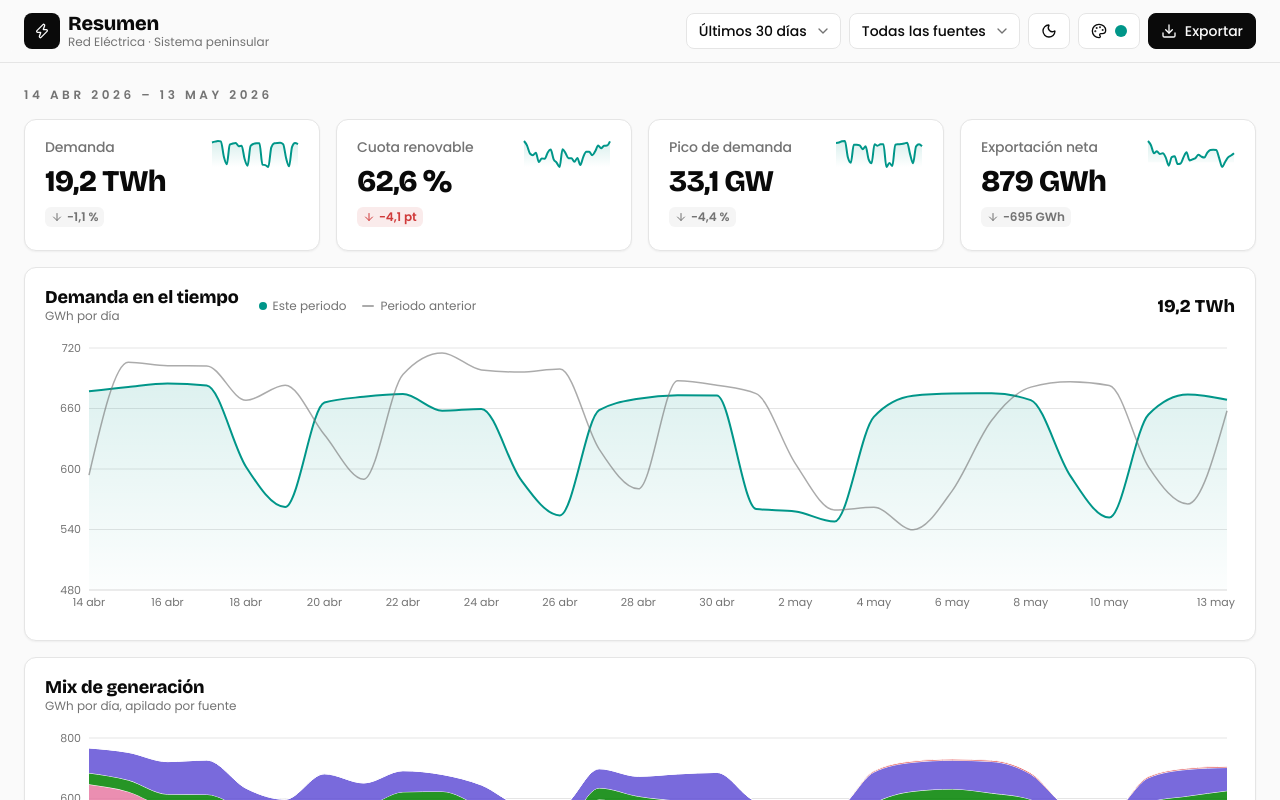
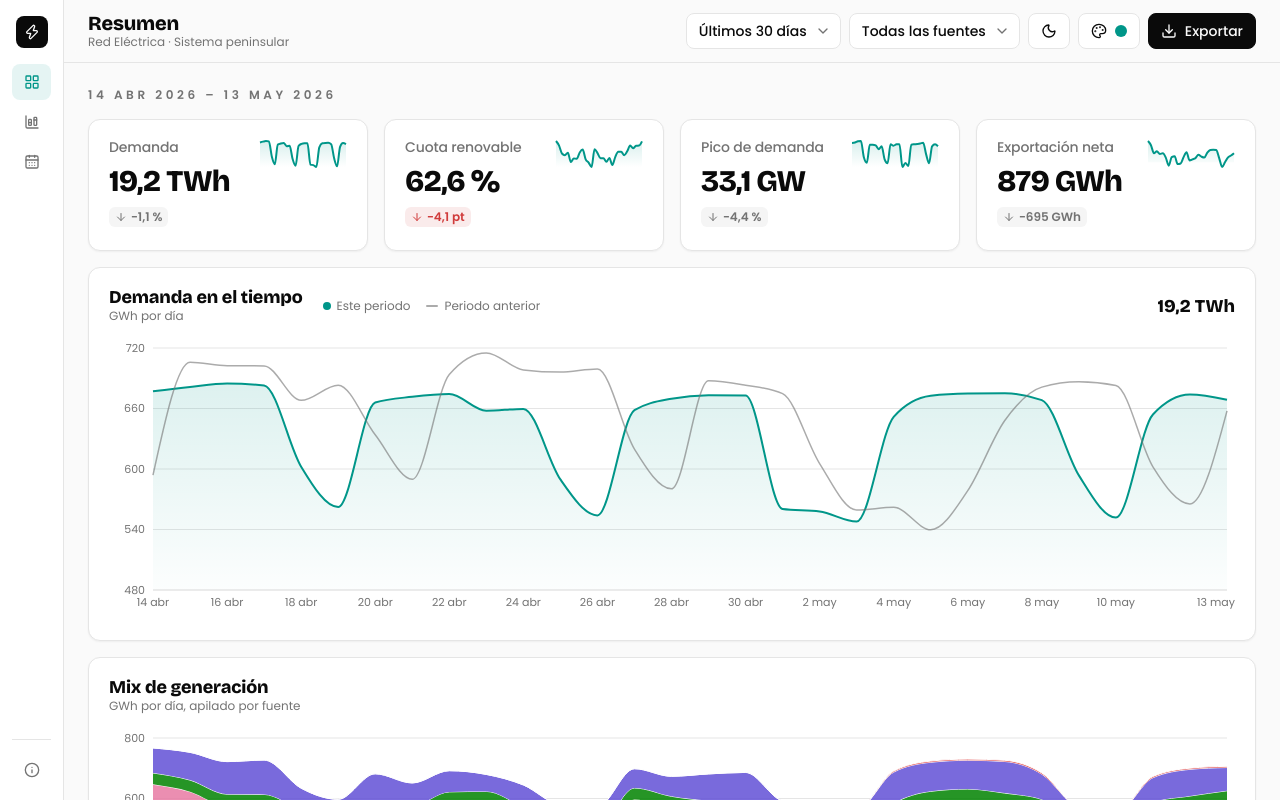
Before and after one commit to hectorolisan/analytics-dashboard, a React (Vite) app: page / in a window 1280 px wide. Both pictures are taken after a click on the button "Cerrar barra lateral". Shown: the top 800 px of the page. Built offline with nearby package versions, Linux system fonts and the light colour scheme.

Commit message:
feat(nav): collapse sidebar to icon rail on desktop

```diff
--- a/src/App.tsx
+++ b/src/App.tsx
@@ -31,7 +31,7 @@ export default function App() {
       />
       <div className="min-w-0 flex-1">
         <header className="sticky top-0 z-10 flex flex-wrap items-center gap-2 border-b bg-background/80 px-4 py-3 backdrop-blur sm:px-6">
-          <OpenSidebarButton open={sidebar.open} onToggle={sidebar.toggle} />
+          <OpenSidebarButton onToggle={sidebar.toggle} />
           <div className="mr-auto">
             <h1 className="text-xl">{title}</h1>
             <p className="text-xs text-muted-foreground">Red Eléctrica · Sistema peninsular</p>
--- a/src/components/InfoDialog.tsx
+++ b/src/components/InfoDialog.tsx
@@ -4,18 +4,19 @@ import { Credit } from './Credit'
 
 const link = 'inline-flex items-center gap-1 font-medium text-primary underline-offset-4 hover:underline'
 
-export function InfoButton({ className = '' }: { className?: string }) {
+export function InfoButton({ className = '', labelClassName = '' }: { className?: string; labelClassName?: string }) {
   const ref = useRef<HTMLDialogElement>(null)
 
   return (
     <>
       <button
         type="button"
+        title="Sobre los datos"
         onClick={() => ref.current?.showModal()}
         className={className}
       >
         <Info className="size-4 shrink-0" aria-hidden />
-        Sobre los datos
+        <span className={labelClassName}>Sobre los datos</span>
       </button>
       <dialog
         ref={ref}
--- a/src/components/Sidebar.tsx
+++ b/src/components/Sidebar.tsx
@@ -4,8 +4,12 @@ import { InfoButton } from './InfoDialog'
 
 const ICONS = { resumen: LayoutGrid, evolucion: ChartColumnStacked, estacionalidad: CalendarDays }
 
+// en escritorio, con la barra cerrada solo quedan los iconos
+const whenOpen = 'sm:group-data-[open=false]/sidebar:hidden'
+const whenClosed = 'hidden sm:group-data-[open=false]/sidebar:grid'
+
 const item = (active = false) =>
-  `flex h-9 w-full items-center gap-3 rounded-lg px-3 text-sm font-medium transition-colors focus-visible:outline-2 focus-visible:outline-primary ${
+  `flex h-9 w-full items-center gap-3 rounded-lg px-3 text-sm font-medium whitespace-nowrap transition-colors focus-visible:outline-2 focus-visible:outline-primary ${
     active ? 'bg-primary/10 text-primary' : 'text-muted-foreground hover:bg-muted hover:text-foreground'
   }`
 
@@ -18,20 +22,30 @@ export function Sidebar({ screen, open, mobileOpen, onToggle, onNavigate }: Prop
   return (
     <>
       {mobileOpen && <div className="fixed inset-0 z-30 bg-black/50 backdrop-blur-sm sm:hidden" onClick={onNavigate} aria-hidden />}
-      <div data-open={open} className="group/sidebar w-0 shrink-0 transition-[width] duration-200 sm:w-60 sm:overflow-x-clip sm:data-[open=false]:w-0">
+      <div data-open={open} className="group/sidebar w-0 shrink-0 transition-[width] duration-200 sm:w-60 sm:overflow-x-clip sm:data-[open=false]:w-16">
         <aside
           data-mobile-open={mobileOpen}
-          className="fixed inset-y-0 left-0 z-40 flex w-60 -translate-x-full flex-col gap-4 border-r bg-card p-3 transition-[translate,visibility] duration-200 data-[mobile-open=true]:translate-x-0 max-sm:data-[mobile-open=false]:invisible sm:sticky sm:top-0 sm:h-dvh sm:translate-x-0 sm:group-data-[open=false]/sidebar:invisible"
+          className="fixed inset-y-0 left-0 z-40 flex w-60 -translate-x-full flex-col gap-4 border-r bg-card p-3 transition-[translate,visibility] duration-200 data-[mobile-open=true]:translate-x-0 max-sm:data-[mobile-open=false]:invisible sm:sticky sm:top-0 sm:h-dvh sm:w-full sm:translate-x-0"
         >
           <div className="flex items-center gap-2.5 px-1 pt-1">
-            <span className="grid size-8 shrink-0 place-items-center rounded-lg bg-foreground text-background" aria-hidden>
+            <span className={`grid size-8 shrink-0 place-items-center rounded-lg bg-foreground text-background ${whenOpen}`} aria-hidden>
               <Zap className="size-4" />
             </span>
-            <div className="min-w-0">
+            <button
+              type="button"
+              onClick={onToggle}
+              title="Abrir barra lateral (Ctrl+B)"
+              className={`group/open size-8 shrink-0 place-items-center rounded-lg bg-foreground text-background transition-colors hover:bg-muted hover:text-foreground focus-visible:outline-2 focus-visible:outline-primary ${whenClosed}`}
+            >
+              <Zap className="size-4 group-hover/open:hidden group-focus-visible/open:hidden" aria-hidden />
+              <PanelLeftOpen className="hidden size-4 group-hover/open:block group-focus-visible/open:block" aria-hidden />
+              <span className="sr-only">Abrir barra lateral</span>
+            </button>
+            <div className={`min-w-0 whitespace-nowrap ${whenOpen}`}>
               <p className="font-heading text-base leading-none font-extrabold">Red Eléctrica</p>
               <p className="mt-1 text-[10px] font-semibold tracking-[0.3em] text-muted-foreground uppercase">Dashboard</p>
             </div>
-            <button type="button" onClick={onToggle} className={`${ghost} ml-auto`} title="Cerrar barra lateral (Ctrl+B)">
+            <button type="button" onClick={onToggle} className={`${ghost} ml-auto ${whenOpen}`} title="Cerrar barra lateral (Ctrl+B)">
               <PanelLeftClose className="size-4" />
               <span className="sr-only">Cerrar barra lateral</span>
             </button>
@@ -44,19 +58,20 @@ export function Sidebar({ screen, open, mobileOpen, onToggle, onNavigate }: Prop
                 <a
                   key={key}
                   href={`#/${key}`}
+                  title={title}
                   onClick={onNavigate}
                   aria-current={key === screen ? 'page' : undefined}
                   className={item(key === screen)}
                 >
                   <Icon className="size-4 shrink-0" aria-hidden />
-                  {title}
+                  <span className={whenOpen}>{title}</span>
                 </a>
               )
             })}
           </nav>
 
           <div className="mt-auto border-t pt-3">
-            <InfoButton className={item()} />
+            <InfoButton className={item()} labelClassName={whenOpen} />
           </div>
         </aside>
       </div>
@@ -64,14 +79,14 @@ export function Sidebar({ screen, open, mobileOpen, onToggle, onNavigate }: Prop
   )
 }
 
-/** Visible en móvil siempre y en escritorio solo con la barra cerrada; el logo pasa a icono de panel al pasar el ratón. */
-export function OpenSidebarButton({ open, onToggle }: { open: boolean; onToggle: () => void }) {
+/** Solo en móvil: abre el panel lateral superpuesto. */
+export function OpenSidebarButton({ onToggle }: { onToggle: () => void }) {
   return (
     <button
       type="button"
       onClick={onToggle}
-      title="Abrir barra lateral (Ctrl+B)"
-      className={`group/open grid size-9 shrink-0 place-items-center rounded-lg bg-foreground text-background transition-colors hover:bg-muted hover:text-foreground focus-visible:outline-2 focus-visible:outline-primary ${open ? 'sm:hidden' : ''}`}
+      title="Abrir barra lateral"
+      className="group/open grid size-9 shrink-0 place-items-center rounded-lg bg-foreground text-background transition-colors hover:bg-muted hover:text-foreground focus-visible:outline-2 focus-visible:outline-primary sm:hidden"
     >
       <Zap className="size-4 group-hover/open:hidden group-focus-visible/open:hidden" aria-hidden />
       <PanelLeftOpen className="hidden size-4 group-hover/open:block group-focus-visible/open:block" aria-hidden />
```
